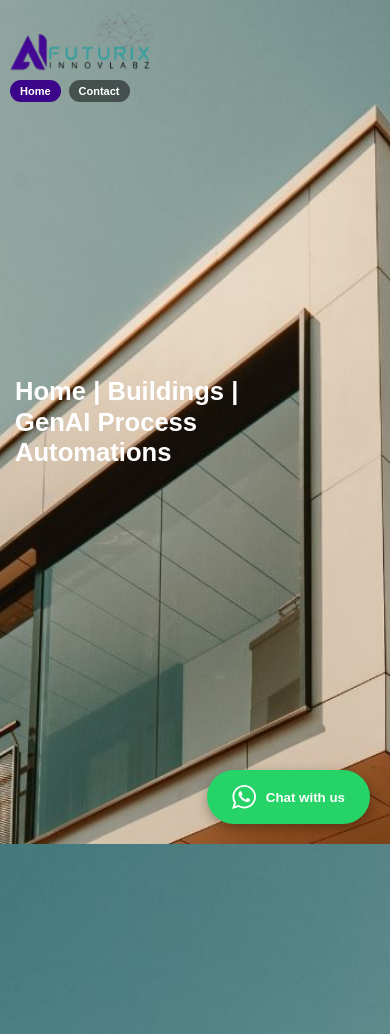
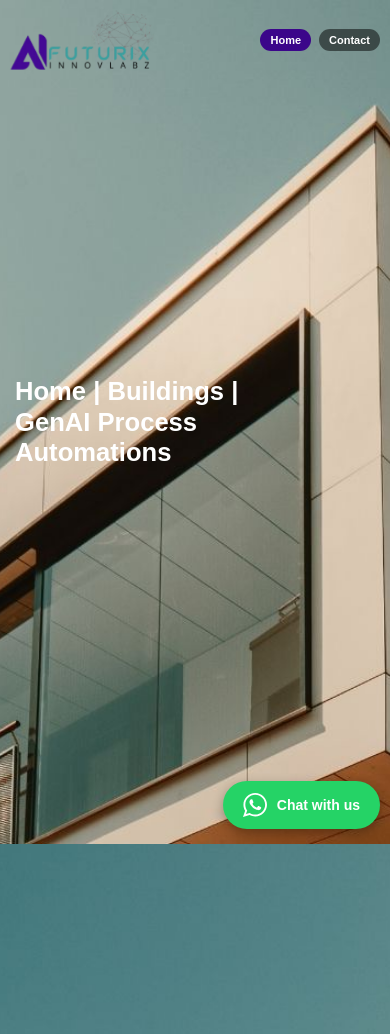
Before and after one commit to VinithKumarG-18/Website_aifuturix, a Flask app: page / in a window 390 px wide. Shown: the top 1034 px of the page. Run offline with Flask 3, Linux system fonts and the light colour scheme.

Commit message:
Updated CSS and Groq API

```diff
--- a/static/style.css
+++ b/static/style.css
@@ -507,14 +507,20 @@ body {
     }
 }
 
+/* Add these media query updates to your existing CSS */
+
 @media (max-width: 768px) {
     .logo-nav-container {
         padding: 0 15px;
         top: 15px;
+        flex-direction: row; /* Changed from column */
+        justify-content: space-between; /* Keep logo left, nav right */
+        align-items: center;
     }
 
     .nav-menu {
         gap: 10px;
+        margin-left: auto; /* Push to right */
     }
 
     .nav-link {
@@ -569,11 +575,17 @@ body {
         margin-top: 12px;
     }
 
+    /* Chatbot positioning for tablet/mobile */
     .chat-window {
-        width: 90vw;
-        right: 5vw;
-        height: 60vh;
+        width: 320px; /* More compact */
+        right: 10px; /* Closer to right edge */
+        height: 450px; /* Slightly reduced height */
         bottom: 80px;
+    }
+
+    .fab-container {
+        bottom: 15px;
+        right: 10px;
     }
 }
 
@@ -581,13 +593,19 @@ body {
     .logo-nav-container {
         padding: 0 10px;
         top: 10px;
-        flex-direction: column;
-        gap: 10px;
-        align-items: flex-start;
+        flex-direction: row; /* Changed from column */
+        justify-content: space-between;
+        align-items: center;
+        gap: 0; /* Remove gap */
+    }
+
+    .logo img {
+        height: 45px; /* Slightly smaller logo for mobile */
     }
 
     .nav-menu {
         gap: 8px;
+        margin-left: auto;
     }
 
     .nav-link {
@@ -637,4 +655,43 @@ body {
         font-size: 1rem;
         margin-top: 10px;
     }
+
+    /* Compact chatbot for small mobile */
+    .chat-window {
+        width: 280px; /* Very compact */
+        right: 10px; /* Bottom right corner */
+        height: 400px; /* Reduced height */
+        bottom: 75px;
+    }
+
+    .fab-container {
+        bottom: 15px;
+        right: 10px;
+    }
+
+    .fab {
+        padding: 12px 20px; /* Slightly smaller FAB */
+    }
+
+    .fab span {
+        font-size: 14px;
+    }
 }
+
+/* Extra small devices */
+@media (max-width: 380px) {
+    .chat-window {
+        width: 260px; /* Even more compact */
+        right: 10px;
+        height: 380px;
+        bottom: 70px;
+    }
+
+    .fab {
+        padding: 10px 18px;
+    }
+
+    .fab span {
+        font-size: 13px;
+    }
+}
```
